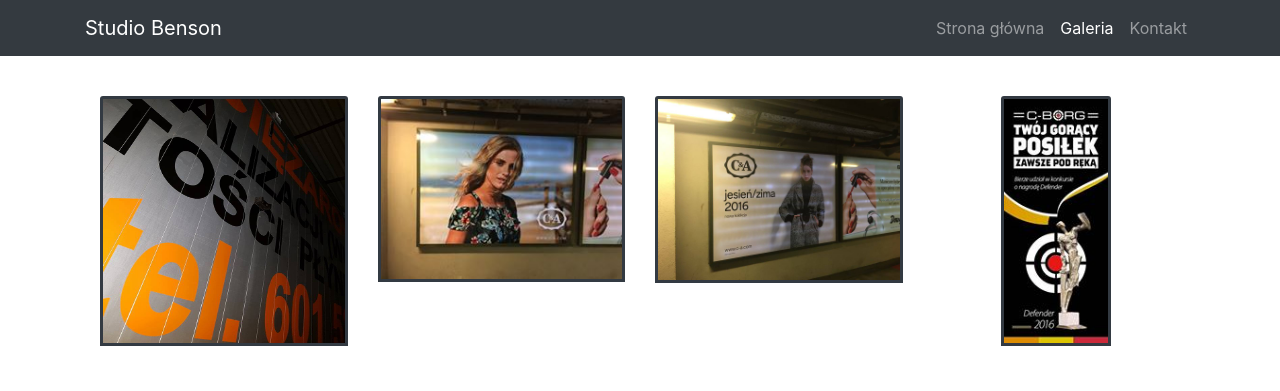
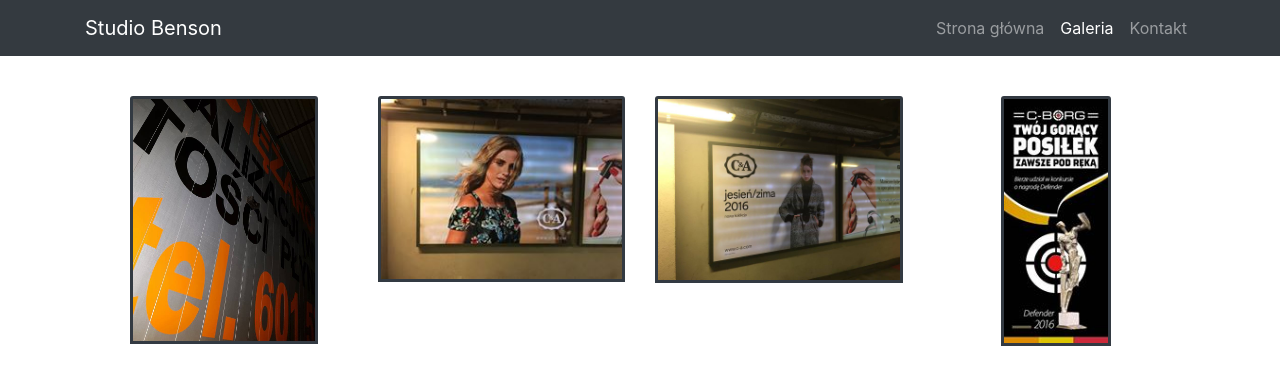
Before and after one commit to Megoh/megoh.github.io, a plain HTML site: page gallery.html in a window 1280 px wide. Shown: the top 391 px of the page. Drawn offline with nearby package versions, Linux system fonts and the light colour scheme; some packages are replaced by stand-ins of ours; a script that the page names is missing.

Commit message:
fixed aspect ratio of the first pic in gallery

```diff
--- a/gallery.html
+++ b/gallery.html
@@ -60,7 +60,7 @@
                   <div class="col-md-6 col-lg-3 my-3">
                      <div class="card">
                         <a class="lightbox" href="images/tir.jpg">
-                           <img src="images/tir.jpg" alt="Park" class="card-img-top" style="max-height: 250px; max-width: auto;">
+                           <img src="images/tir.jpg" alt="Park" class="card-img-top" style="max-height: 250px; max-width: 187.5px;">
                         </a>
                      </div>
                   </div>
```
